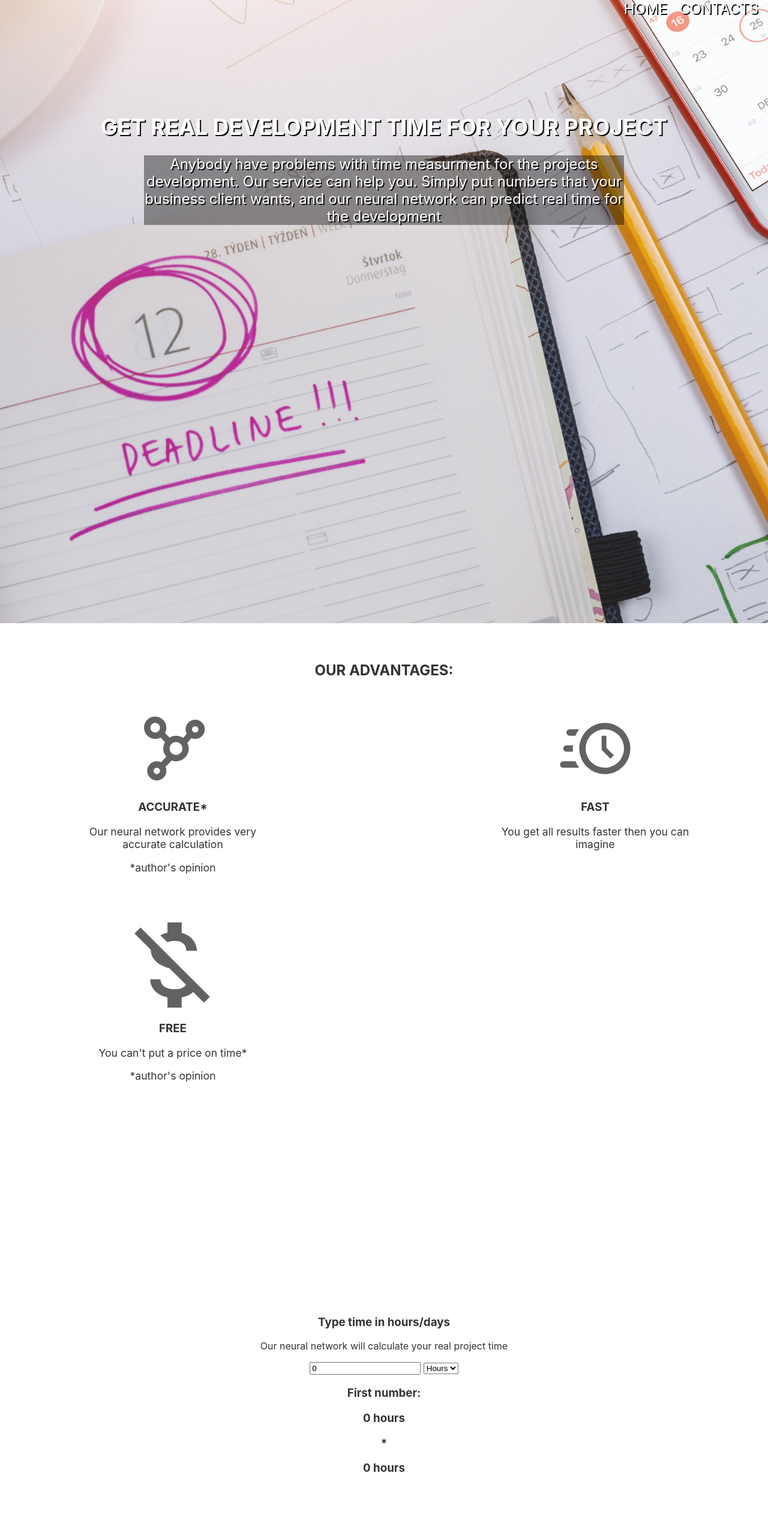
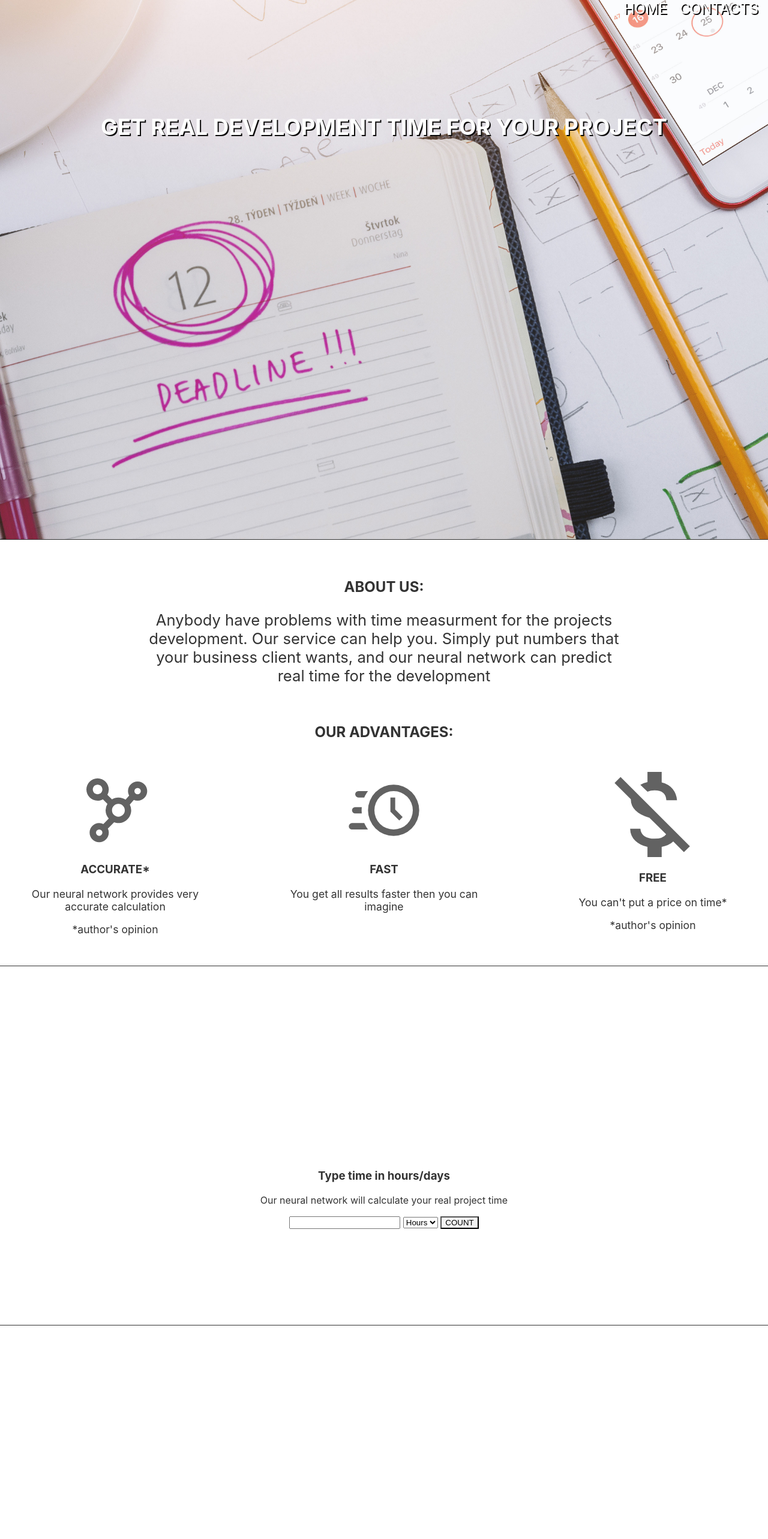
Before and after one commit to maxershov/svelte-time-counter, a Svelte app: page / in a window 1280 px wide. Shown: the top 2566 px of the page at 60% size. After the commit the page ends 2210 px from the top, so only its background shows below. Built offline with nearby package versions, Linux system fonts and the light colour scheme.

Commit message:
Add async func

```diff
--- a/src/About.svelte
+++ b/src/About.svelte
@@ -7,22 +7,32 @@
 <style>
   h2 {
     text-align: center;
-    margin-top:4rem;
+    margin-top: 4rem;
   }
   p {
     font-size: 1.1rem;
+  }
+  .about {
+    border-bottom: solid 1px;
   }
   .about__cards {
     display: flex;
     justify-content: space-between;
     flex-wrap: wrap;
-    padding-left: 6rem;
-    padding-right: 6rem;
   }
   .about__card {
     text-align: center;
     padding: 2rem;
     width: 20rem;
+  }
+  .about__text {
+    text-align: center;
+    font-size: 1.3rem;
+    padding-left: 15rem;
+    padding-right: 15rem;
+  }
+  .about__text p {
+    font-size: 1.6rem;
   }
   img {
     width: 8rem;
@@ -30,7 +40,14 @@
 </style>
 
 <div class="about">
-  <!-- <h2>ABOUT US:</h2> -->
+  <h2>ABOUT US:</h2>
+  <div class="about__text">
+    <p>
+      Anybody have problems with time measurment for the projects development.
+      Our service can help you. Simply put numbers that your business client
+      wants, and our neural network can predict real time for the development
+    </p>
+  </div>
   <h2>OUR ADVANTAGES:</h2>
   <div class="about__cards">
     <div class="about__card">
--- a/src/App.svelte
+++ b/src/App.svelte
@@ -13,5 +13,5 @@
   <Home />
   <About />
   <Counter />
-  <Contacts />
+  <!-- <Contacts /> -->
 </div>
--- a/src/Counter.svelte
+++ b/src/Counter.svelte
@@ -1,8 +1,20 @@
 <script>
-  let input = 0;
+  let input;
   let answer;
-  let type = 'hours';
-  $: answer = +input * 3.14;
+  let type = "hours";
+  let promise;
+
+  function sleep(ms) {
+    return new Promise(resolve => setTimeout(resolve, ms));
+  }
+
+  function handleClick() {
+    promise = countData();
+  }
+  async function countData() {
+    await sleep(3000);
+    return +input * 3.14;
+  }
 </script>
 
 <style>
@@ -10,6 +22,7 @@
     padding-top: 20rem;
     text-align: center;
     padding-bottom: 10rem;
+    border-bottom: solid 1px;
   }
 </style>
 
@@ -21,8 +34,16 @@
     <option value="hours">Hours</option>
     <option value="days">Days</option>
   </select>
-  <h3>First number:</h3>
-  <h3>{input} {type}</h3>
-  <h3>*</h3>
-  <h3>{answer} {type}</h3>
+  <button on:click={handleClick}>COUNT</button>
+  {#await promise}
+    <p>...start our neural network...</p>
+  {:then number}
+    {#if number > 0.1}
+        <h3>Result: {number}</h3>
+      <h3>{input} {type}</h3>
+      <h3>*</h3>
+      <h3>{number} {type}</h3>
+    {/if}
+  {/await}
+
 </div>
--- a/src/Home.svelte
+++ b/src/Home.svelte
@@ -15,6 +15,7 @@
 
   .home {
     padding-bottom: 40rem;
+    border-bottom: solid 1px;
   }
   .links {
     text-align: right;
@@ -23,18 +24,6 @@
     text-align: center;
     margin-top: 10rem;
     align-items: center;
-  }
-    .about__text {
-    text-align: center;
-    font-size:1.3rem;
-    padding-left: 15rem;
-    padding-right: 15rem;
-    color:white;
-    text-shadow: 2px 2px 0px rgb(12, 11, 11);
-  }
-  .about__text p {
-    font-size:1.5rem;
-    background-color: rgba(0, 0, 0, 0.4)
   }
 </style>
 
@@ -46,10 +35,4 @@
   <div class="home__text">
     <h1>Get real development time for your project</h1>
   </div>
-  <div class="about__text">
-    <p>
-    Anybody have problems with time measurment for the projects development. Our
-    service can help you. Simply put numbers that your business client wants,
-    and our neural network can predict real time for the development
-  </p></div>
 </div>
```
